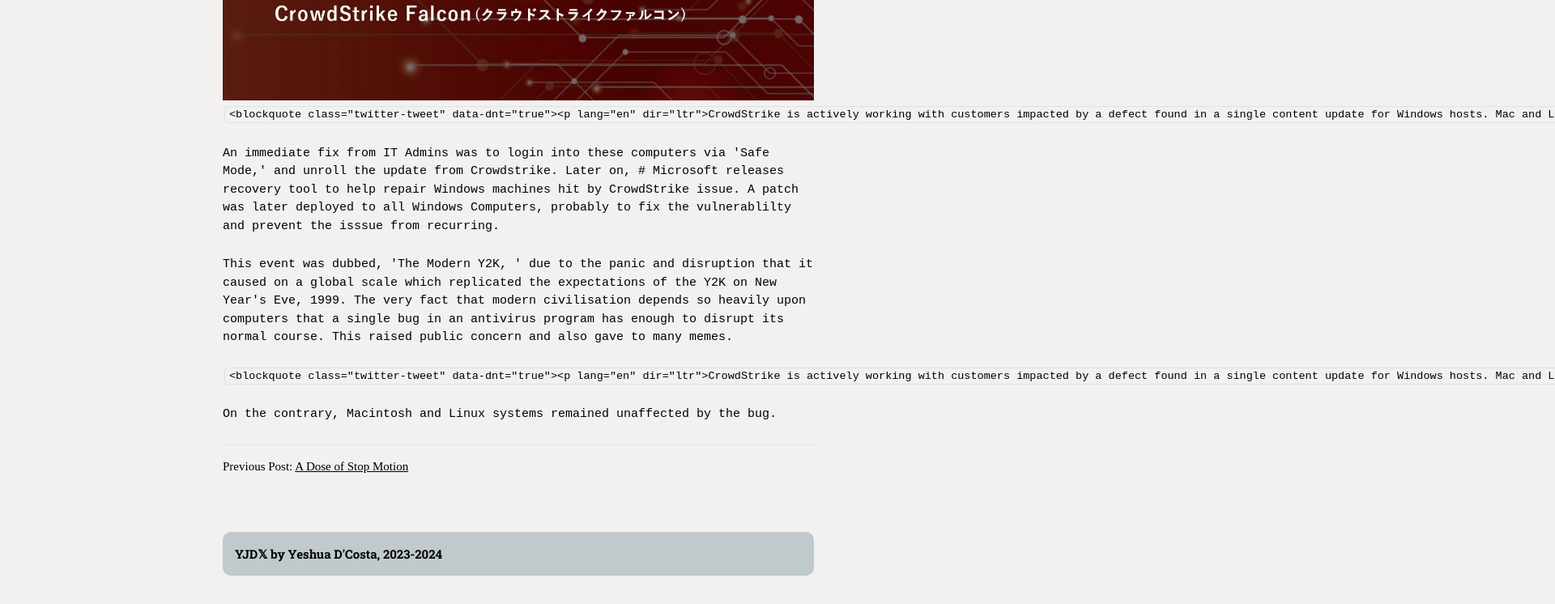
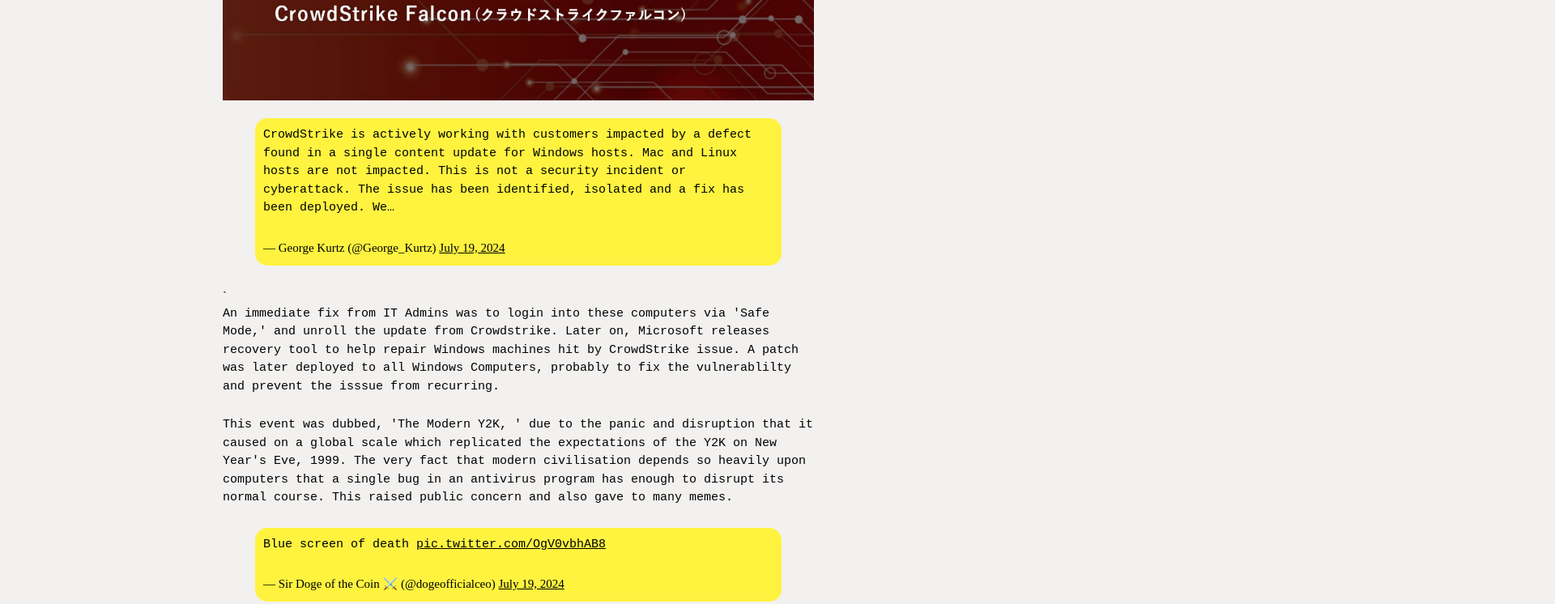
Before and after one commit to yeshuadcosta/conjugatebacid, an Eleventy site: page content/blog/post4.md in a window 1280 px wide. Shown: the part 1360-2106 px from the top of the page at 81% size, 1920 px wide, since content can reach past the window. Before the commit the page ends 2081 px from the top, so only its background shows below. Built offline with nearby package versions, Linux system fonts and the light colour scheme; Eleventy itself is replaced by a stand-in of ours; files that its build step writes are made by us from their sources; a web font is replaced by a local one.

Commit message:
Another update to post 4

```diff
--- a/content/blog/post4.md
+++ b/content/blog/post4.md
@@ -17,13 +17,13 @@
 
 <img src="/img/post4/crowdstrikefalcon.jpg" width=100%>
 
-`<blockquote class="twitter-tweet" data-dnt="true"><p lang="en" dir="ltr">CrowdStrike is actively working with customers impacted by a defect found in a single content update for Windows hosts. Mac and Linux hosts are not impacted. This is not a security incident or cyberattack. The issue has been identified, isolated and a fix has been deployed. We…</p>&mdash; George Kurtz (@George_Kurtz) <a href="https://twitter.com/George_Kurtz/status/1814235001745027317?ref_src=twsrc%5Etfw">July 19, 2024</a></blockquote> <script async src="https://platform.twitter.com/widgets.js" charset="utf-8"></script>`
+<blockquote class="twitter-tweet" data-dnt="true"><p lang="en" dir="ltr">CrowdStrike is actively working with customers impacted by a defect found in a single content update for Windows hosts. Mac and Linux hosts are not impacted. This is not a security incident or cyberattack. The issue has been identified, isolated and a fix has been deployed. We…</p>&mdash; George Kurtz (@George_Kurtz) <a href="https://twitter.com/George_Kurtz/status/1814235001745027317?ref_src=twsrc%5Etfw">July 19, 2024</a></blockquote> <script async src="https://platform.twitter.com/widgets.js" charset="utf-8"></script>`
 
-An immediate fix from IT Admins was to login into these computers via 'Safe Mode,' and unroll the update from Crowdstrike. Later on, # Microsoft releases recovery tool to help repair Windows machines hit by CrowdStrike issue. A patch was later deployed to all Windows Computers, probably to fix the vulnerablilty and prevent the isssue from recurring.
+An immediate fix from IT Admins was to login into these computers via 'Safe Mode,' and unroll the update from Crowdstrike. Later on, Microsoft releases recovery tool to help repair Windows machines hit by CrowdStrike issue. A patch was later deployed to all Windows Computers, probably to fix the vulnerablilty and prevent the isssue from recurring.
 
 This event was dubbed, 'The Modern Y2K, ' due to the panic and disruption that it caused on a global scale which replicated the expectations of the Y2K on New Year's Eve, 1999.
 The very fact that modern civilisation depends so heavily upon computers that a single bug in an antivirus program has enough to disrupt its normal course. This raised public concern and also gave to many memes.
 
-`<blockquote class="twitter-tweet" data-dnt="true"><p lang="en" dir="ltr">CrowdStrike is actively working with customers impacted by a defect found in a single content update for Windows hosts. Mac and Linux hosts are not impacted. This is not a security incident or cyberattack. The issue has been identified, isolated and a fix has been deployed. We…</p>&mdash; George Kurtz (@George_Kurtz) <a href="https://twitter.com/George_Kurtz/status/1814235001745027317?ref_src=twsrc%5Etfw">July 19, 2024</a></blockquote> <script async src="https://platform.twitter.com/widgets.js" charset="utf-8"></script>`
+<blockquote class="twitter-tweet" data-dnt="true"><p lang="en" dir="ltr">Blue screen of death <a href="https://t.co/OgV0vbhAB8">pic.twitter.com/OgV0vbhAB8</a></p>&mdash; Sir Doge of the Coin ⚔️ (@dogeofficialceo) <a href="https://twitter.com/dogeofficialceo/status/1814213241192829260?ref_src=twsrc%5Etfw">July 19, 2024</a></blockquote> <script async src="https://platform.twitter.com/widgets.js" charset="utf-8"></script>
 
 On the contrary, Macintosh and Linux systems remained unaffected by the bug.
```
